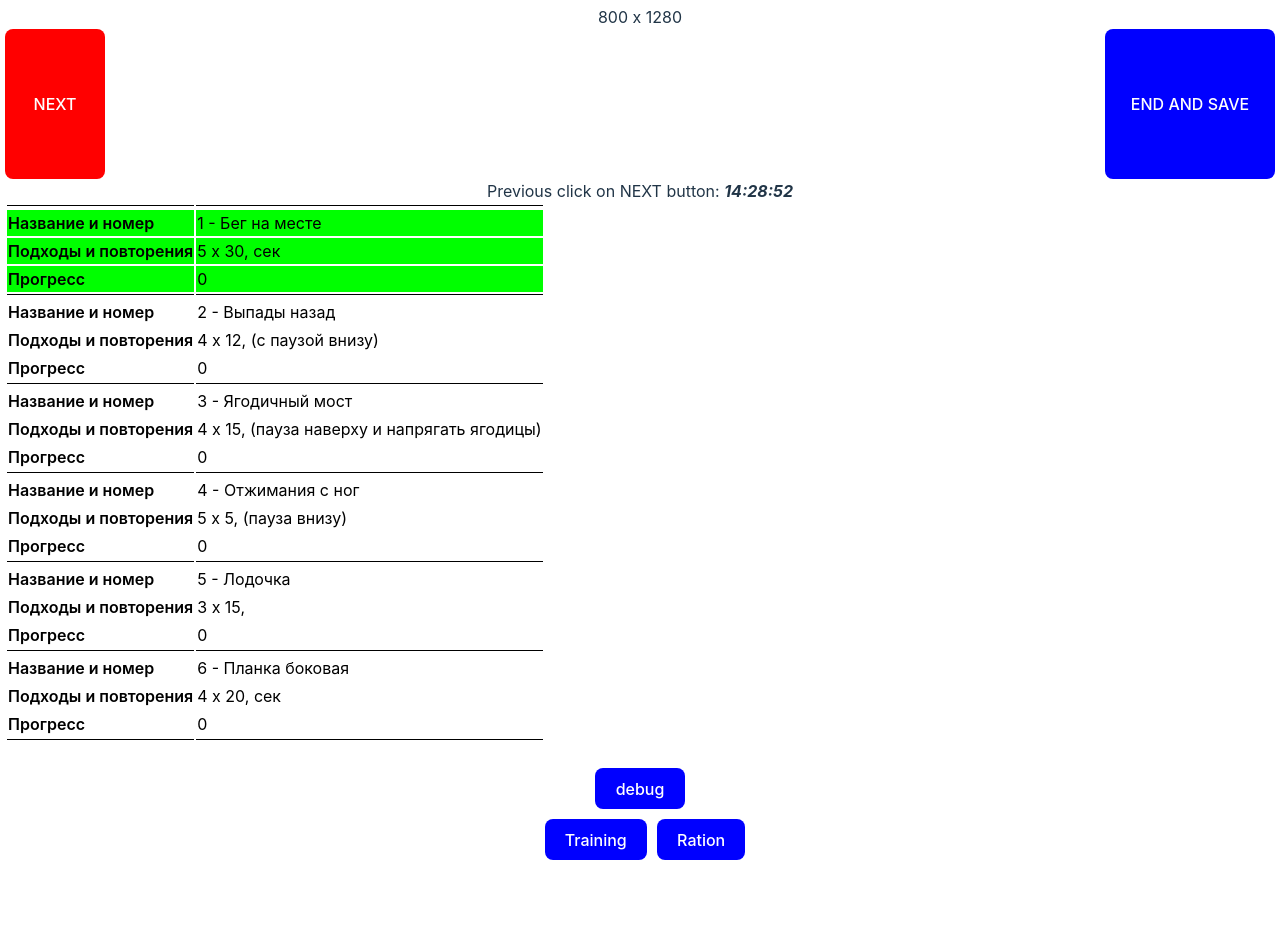
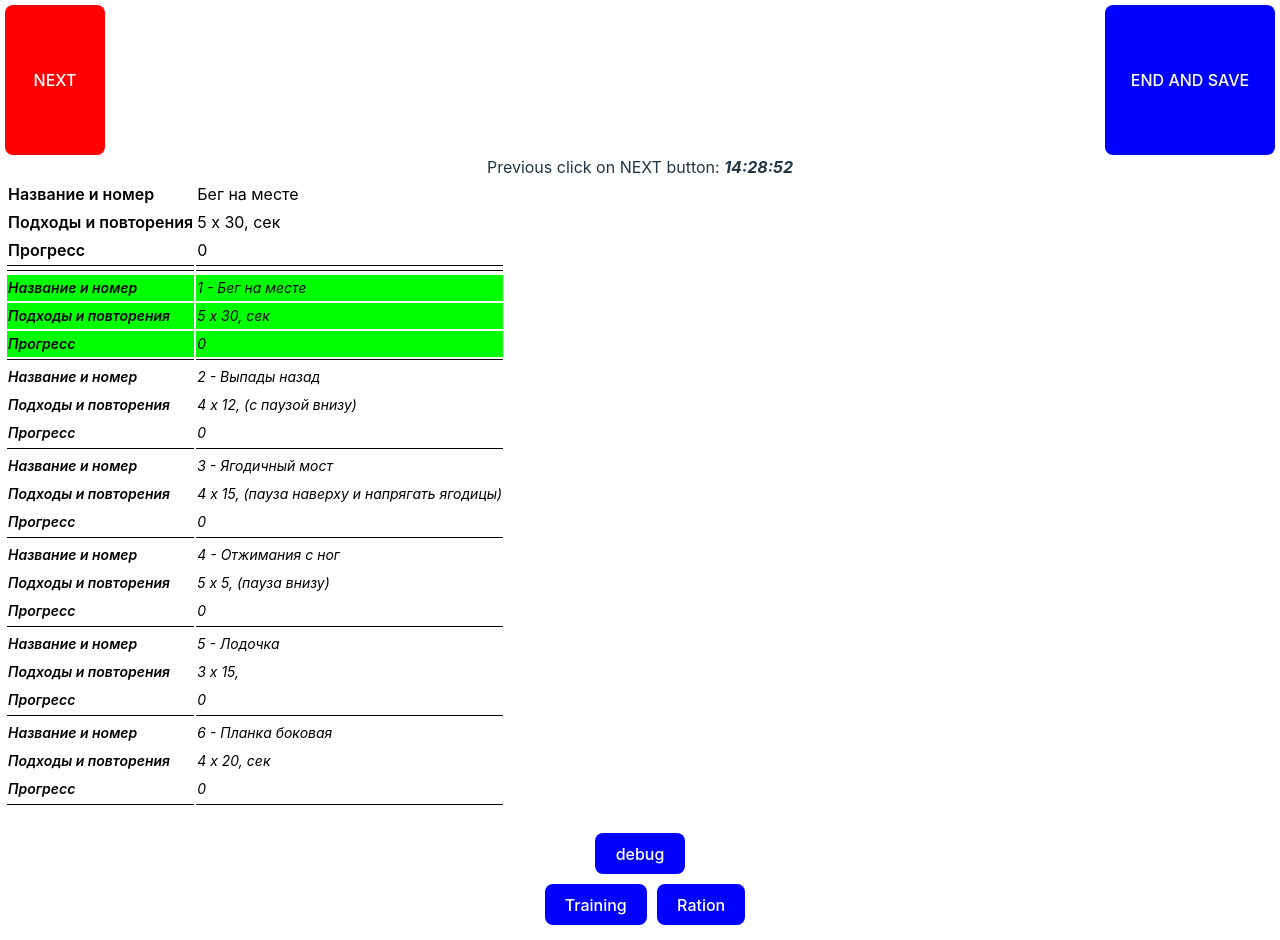
Before and after one commit to unfalse/trainings-tracker, a React (Vite) app: page / in a window 1280 px wide. Both pictures are taken after a click on the button "START". Before the commit the page ends 875 px from the top, so only its background shows below. Built offline with nearby package versions, Linux system fonts and the light colour scheme.

Commit message:
saving a lot of info to local storage, added buttons to clear and paste info into textarea, added the table row with current exercise

```diff
--- a/src/App.css
+++ b/src/App.css
@@ -56,10 +56,14 @@
 
 .exercise-table-row-active {
   background-color: lime;
+  font-size: 14px;
+  font-style: italic;
 }
 
 .exercise-table-row-inactive {
   background-color: white;
+  font-size: 14px;
+  font-style: italic;
 }
 
 .timer-button-container {
--- a/src/App.tsx
+++ b/src/App.tsx
@@ -11,7 +11,7 @@ import { Exercise } from './types';
 import './App.css';
 import { loadAndParseReportFromFile, saveReportToFile } from './reports/files-api';
 import { getExercisesFromInputString } from './funcs/parse-input';
-import { STORAGE_TRAINING_EMBEDS_KEY, STORAGE_TRAINING_EXERCISES_TEXT_LIST, STORAGE_TRAINING_REPORT_KEY, STORAGE_TRAINING_START_KEY, getLSDataByKey, getLSTrainingState, saveLSDataByKey, saveLSTrainingState } from './local-storage/ls-class';
+import { STORAGE_LAST_NEXT_BUTTON_CLICK_TIME, STORAGE_TRAINING_EMBEDS_KEY, STORAGE_TRAINING_EXERCISES_TEXT_LIST, STORAGE_TRAINING_EXERCISE_ID, STORAGE_TRAINING_REPORT_KEY, STORAGE_TRAINING_START_KEY, getLSDataByKey, getLSTrainingState, saveLSDataByKey, saveLSTrainingState } from './local-storage/ls-class';
 import { RationPdfViewer } from './components/ration-pdf-viewer';
 
 const mockedText =
@@ -88,25 +88,14 @@ const TrainingTab = () => {
       const trainingState = getLSTrainingState();
       if (trainingState) {
         const parsedTrainingState = JSON.parse(trainingState);
+        const lastClickTimeOnNext = new Date(parseInt(getLSDataByKey(STORAGE_LAST_NEXT_BUTTON_CLICK_TIME) || '', 10));
+
         setExercisesData(parsedTrainingState);
         setTrainHasStarted(true);
-        // get last startArray that is not empty
-        let currentExerciseIDFromLS = '';
-        // if training was just started
-        if (parsedTrainingState.length > 0 && parsedTrainingState[0].startArray.length === 0) {
-          currentExerciseIDFromLS = parsedTrainingState[0].id;
-        }
-        // if at least one repeat is done
-        if (parsedTrainingState.length > 0 && parsedTrainingState[0].startArray.length > 0) {
-          (parsedTrainingState as Exercise[]).forEach((ex: Exercise, exIndex: number) => {
-            if (ex.startArray.length === 0 && currentExerciseIDFromLS === '' && exIndex > 0) {
-              currentExerciseIDFromLS = parsedTrainingState[exIndex - 1].id;
-            }
-            //  else if (ex.startArray.length === Number(ex.times) && exIndex < parsedTrainingState.length - 1) {
-            //   currentExerciseIDFromLS = parsedTrainingState[exIndex ].id;
-            // }
-          });
-        }
+        setShowTrainingInput(false);
+        setLastClickTimeOnNext(lastClickTimeOnNext);
+
+        let currentExerciseIDFromLS = getLSDataByKey(STORAGE_TRAINING_EXERCISE_ID);
         if (currentExerciseIDFromLS) {
           setCurrentExerciseID(currentExerciseIDFromLS);
         }
@@ -139,6 +128,7 @@ const TrainingTab = () => {
   const onClickNext = () => {
     const currentTime = new Date();
     setLastClickTimeOnNext(currentTime);
+    saveLSDataByKey(STORAGE_LAST_NEXT_BUTTON_CLICK_TIME, currentTime.getTime().toString());
 
     if (!trainHasStarted) {
       onClickStart();
@@ -170,6 +160,7 @@ const TrainingTab = () => {
       });
 
       let breakDelay: number = REPEATS_BREAK_TIME;
+      let updatedCurrentExerciseID = '';
       // 4. Если число выполненных подходов равно общему числу подходов
       if (
         Number(exerciseInProgress.times) - 1 === exerciseInProgress.progress
@@ -177,14 +168,16 @@ const TrainingTab = () => {
         const currentExerciseIndex = exercisesData.findIndex(({ id }) => id === currentExerciseID);
         // 5. Устанавливаем интервал для перерыва между упражнениями
         breakDelay = EXERCISES_BREAK_TIME;
+
         if (currentExerciseIndex === exercisesData.length - 1) {
           // 6. Если текущий номер упражнения больше чем общее количество упражнений,
           // то текущий номер будет равен первому упражнению
-          setCurrentExerciseID(exercisesData[0].id);
+          updatedCurrentExerciseID = exercisesData[0].id;
         } else {
           // 7. Иначе текущий номер увеличиваем на 1
-          setCurrentExerciseID(exercisesData[currentExerciseIndex + 1].id);
+          updatedCurrentExerciseID = exercisesData[currentExerciseIndex + 1].id;
         }
+        setCurrentExerciseID(updatedCurrentExerciseID);
       }
 
       setDisableNext(true);
@@ -193,10 +186,11 @@ const TrainingTab = () => {
       if (MOBILE_MODE === true) {
         // TODO: write the state of training to local storage
         setDisableNext(false);
-        // console.log({ updatedExerciseData });
-        // console.log(JSON.stringify(updatedExerciseData));
         const trainingState = JSON.stringify(updatedExerciseData);
         saveLSTrainingState(trainingState);
+        if (updatedCurrentExerciseID !== '') {
+          saveLSDataByKey(STORAGE_TRAINING_EXERCISE_ID, updatedCurrentExerciseID);
+        }
         return;
       }
 
@@ -209,11 +203,14 @@ const TrainingTab = () => {
 
   const onClickStart = () => {
     const startDate = new Date();
+    const updatedCurrentExerciseId = exercisesData[0].id;
+
     setTrainHasStarted(true);
     setStartTrainingDate(startDate);
     // Время завершения предыдущего повторения равно времени начала тренировки
     setPreviousRepeatEndTime(startDate);
-    setCurrentExerciseID(exercisesData[0].id);
+    setCurrentExerciseID(updatedCurrentExerciseId);
+
     // TODO: save training time to local storage
     saveLSDataByKey(STORAGE_TRAINING_START_KEY, new Date(startDate).toLocaleTimeString('ru-RU'));
     saveLSTrainingState(JSON.stringify(exercisesData));
@@ -221,6 +218,8 @@ const TrainingTab = () => {
       STORAGE_TRAINING_EXERCISES_TEXT_LIST,
       exerciseTextTextareaRef.current ? exerciseTextTextareaRef.current.value : ''
     );
+    saveLSDataByKey(STORAGE_TRAINING_EXERCISE_ID, updatedCurrentExerciseId);
+
     setShowTrainingInput(false);
   }
 
@@ -247,19 +246,29 @@ const TrainingTab = () => {
     console.log(statusText); // parses JSON response into native JavaScript objects
   }
 
-  const onClickShowPreviousTraining = async () => {
+  const onClickClearExercisesText = () => {
+    if (exerciseTextTextareaRef.current) {
+      exerciseTextTextareaRef.current.value = '';
+    }
+  }
 
+  const onClickPasteFromClipboard = () => {
+    navigator.clipboard
+    .readText()
+    .then(
+      (clipText) => {
+        if (exerciseTextTextareaRef.current) {
+          exerciseTextTextareaRef.current.value = clipText;
+        }
+      }
+    );
   }
 
   const nextButtonClass = seconds > 0 ? 'active blink-bg' : '';
 
-
   return (
     <div>
       <div className="app-container">
-        {document.documentElement.clientHeight}
-        {' x '}
-        {document.documentElement.clientWidth}
         <div className="timers-container">
           <div>
             <button
@@ -272,6 +281,11 @@ const TrainingTab = () => {
               className={`${nextButtonClass} training-control-button`}>
                 {trainHasStarted ? 'NEXT' : 'START'}
             </button>
+          </div>
+
+          <div style={{ display: trainHasStarted ? 'none' : 'flex', flexDirection: 'row' }}>
+            <button style={{ marginRight: '10px' }} onClick={onClickClearExercisesText}>CLEAR</button>
+            <button onClick={onClickPasteFromClipboard}>PASTE</button>
           </div>
 
           <div>
@@ -365,6 +379,9 @@ function DebugBlock({ embedList, setEmbedList }: DebugBlockProps) {
   const onClickClearLSTrainingState = () => {
     saveLSTrainingState('');
     saveLSDataByKey(STORAGE_TRAINING_EXERCISES_TEXT_LIST, '');
+    saveLSDataByKey(STORAGE_TRAINING_START_KEY, '');
+    saveLSDataByKey(STORAGE_TRAINING_EXERCISE_ID, '');
+    saveLSDataByKey(STORAGE_LAST_NEXT_BUTTON_CLICK_TIME, '');
   }
 
   return (<>
--- a/src/components/exercise-table.tsx
+++ b/src/components/exercise-table.tsx
@@ -33,10 +33,34 @@ export const ExerciseTable = ({ exercises, currentExerciseID, trainHasStarted }:
     ))
   };
 
+  const renderOnlyCurrentExercise = () => {
+    const currentExercise = exercises.find(exercise => exercise.id === currentExerciseID);
+    if (currentExercise) {
+      return (<>
+        <tr key={v4()}>
+          <td style={{ fontWeight: '600'}}>Название и номер</td>
+          <td>{currentExercise.title}</td>
+        </tr>
+        <tr key={v4()}>
+          <td style={{ fontWeight: '600'}}>Подходы и повторения</td>
+          <td>{currentExercise.times} x {currentExercise.repeats}, {currentExercise.after}</td>
+        </tr>
+        <tr key={v4()}>
+          <td style={{ fontWeight: '600'}}>Прогресс</td>
+          <td>{currentExercise.progress}</td>
+        </tr>
+        <tr>
+          <td style={{ borderTop: '1px solid black' }}></td><td style={{ borderTop: '1px solid black' }}></td>
+        </tr>
+      </>);
+    }
+  }
+
   return (
     <div style={{ color: trainHasStarted ? 'black' : 'darkgray', textAlign: 'justify' }}>
       <table>
         <tbody>
+          {renderOnlyCurrentExercise()}
           <tr>
             <td style={{ borderTop: '1px solid black' }}></td><td style={{ borderTop: '1px solid black' }}></td>
           </tr>
--- a/src/local-storage/ls-class.ts
+++ b/src/local-storage/ls-class.ts
@@ -8,7 +8,11 @@ export const STORAGE_TRAINING_REPORT_KEY = 'TRAINING-REPORT';
 
 export const STORAGE_TRAINING_EMBEDS_KEY = 'TRAINING-EMBEDS';
 
-export const STORAGE_TRAINING_EXERCISES_TEXT_LIST = 'TRAINING_EXERCISES_TEXT_LIST';
+export const STORAGE_TRAINING_EXERCISES_TEXT_LIST = 'TRAINING-EXERCISES-TEXT-LIST';
+
+export const STORAGE_TRAINING_EXERCISE_ID = 'TRAINING-EXERCISE-ID';
+
+export const STORAGE_LAST_NEXT_BUTTON_CLICK_TIME = 'TRAINING-LAST-NEXT-BUTTON-CLICK-TIME';
 
 export const getLSTrainingState = () => {
     const data = localStorage.getItem(STORAGE_TRAINING_STATE_KEY);
```
